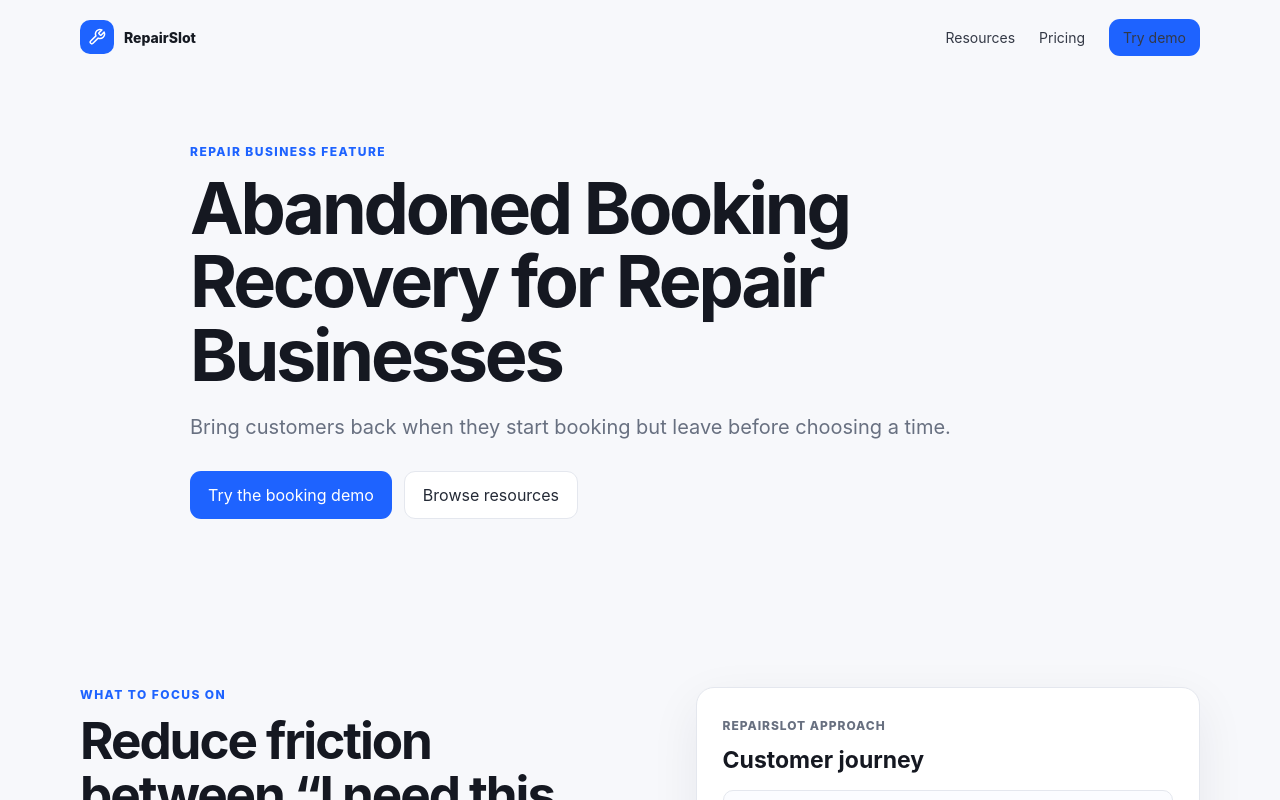
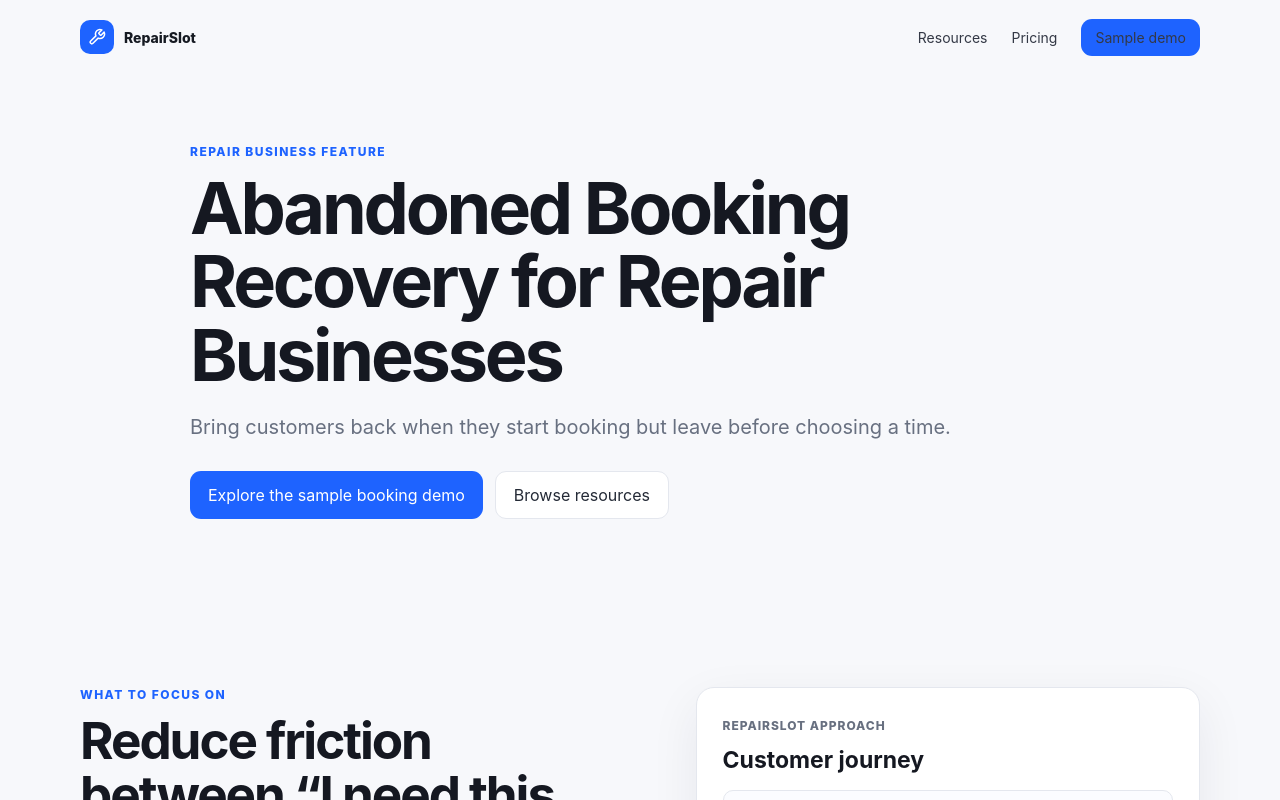
Before and after one commit to golfsum/Repairslot, a Next.js app: page /abandoned-booking-recovery-for-repair-businesses in a window 1280 px wide. Shown: the top 800 px of the page. Built offline with nearby package versions, Linux system fonts and the light colour scheme.

Commit message:
seo: label booking demo clearly across landing pages

```diff
--- a/app/[slug]/page.tsx
+++ b/app/[slug]/page.tsx
@@ -29,7 +29,7 @@ export async function generateMetadata({params}:{params:Promise<{slug:string}>})
   notFound();
 }
 
-function Header(){return <header className="nav shell"><a className="brand" href="/"><span className="brandMark"><Wrench size={18}/></span><span>RepairSlot</span></a><nav><a href="/resources">Resources</a><a href="/#pricing">Pricing</a><a className="button buttonSmall" href="/book/demo">Try demo</a></nav></header>}
+function Header(){return <header className="nav shell"><a className="brand" href="/"><span className="brandMark"><Wrench size={18}/></span><span>RepairSlot</span></a><nav><a href="/resources">Resources</a><a href="/#pricing">Pricing</a><a className="button buttonSmall" href="/book/demo">Sample demo</a></nav></header>}
 
 function Related({current}:{current:string}){
   const stop=new Set(['repair','repairs','business','businesses','software','booking','scheduling','service','services','online','for','how','to','vs']);
@@ -70,7 +70,7 @@ function IndustryPage({slug,industry}:{slug:string;industry:(typeof industries)[
   ];
   const faqSchema={'@context':'https://schema.org','@type':'FAQPage',mainEntity:faq.map(x=>({'@type':'Question',name:x.q,acceptedAnswer:{'@type':'Answer',text:x.a}}))};
   return <main className="seoPage"><Header/>
-    <section className="seoHero shell"><div className="eyebrow">Built for {industry.audience}</div><h1>{industry.name}</h1><p>{isAppliance?'A calendar slot is only useful if the team can do the job at that address, with the right preparation and enough time. Use this page to evaluate the intake and availability workflow before choosing software.':industry.intro}</p><div className="heroActions"><a className="button" href="/book/demo">{isAppliance?'Explore the sample booking demo':'Try the live booking demo'}</a><a className="ghostButton" href="/#pricing">See pricing</a></div>{isAppliance?<p><strong>Demo note:</strong> The current flow uses sample data and does not reserve a technician appointment.</p>:null}</section>
+    <section className="seoHero shell"><div className="eyebrow">Built for {industry.audience}</div><h1>{industry.name}</h1><p>{isAppliance?'A calendar slot is only useful if the team can do the job at that address, with the right preparation and enough time. Use this page to evaluate the intake and availability workflow before choosing software.':industry.intro}</p><div className="heroActions"><a className="button" href="/book/demo">Explore the sample booking demo</a><a className="ghostButton" href="/#pricing">See pricing</a></div><p><strong>Demo note:</strong> This sample flow does not create a real technician appointment.</p></section>
     <section className="seoStrip"><div className="shell seoBenefits"><div><Clock3/><strong>24/7 booking</strong><span>Take bookings after the office closes.</span></div><div><PhoneMissed/><strong>Recover missed demand</strong><span>Give callers and website visitors a path back to booking.</span></div><div><Globe2/><strong>Works on your site</strong><span>Hosted page, inline embed or floating widget.</span></div><div><MessageSquareText/><strong>Repair-specific intake</strong><span>Collect useful details before showing the calendar.</span></div></div></section>
     <section className="section shell seoTwoCol"><div><div className="eyebrow">Why generic calendars fall short</div><h2>The booking should understand the repair before it offers a time.</h2><p>{industry.audience.charAt(0).toUpperCase()+industry.audience.slice(1)} need more than an empty appointment slot. The service type, location, expected duration and technician capacity all affect what can actually be booked.</p>{isAppliance?<p>A production flow should test an out-of-area address, an unsupported service, a fully booked day, competing requests for the last capacity, cancellation and rescheduling. A polished demo is not proof that those cases work.</p>:null}<ul className="seoChecklist">{industry.challenges.map(x=><li key={x}><Check/>{x}</li>)}</ul><h3 className="seoSubhead">Useful intake to collect first</h3><ul className="seoChecklist">{industry.questions.map(x=><li key={x}><Check/>{x}</li>)}</ul></div><div className="seoExampleCard"><span>{isAppliance?'Sample intake options':'Example booking options'}</span><h3>What needs service?</h3>{industry.examples.map(x=><div className="seoExample" key={x}>{x}</div>)}<div className="seoWindow"><strong>{isAppliance?'Demo availability':'Next available'}</strong><span>Tomorrow · 10 AM–12 PM</span></div></div></section>
     <section className="section industrySection"><div className="shell seoInstall"><div className="sectionIntro narrow"><div className="eyebrow">Install it your way</div><h2>One booking flow, three ways to put it in front of customers.</h2></div><div className="steps"><article className="step"><span>1</span><h3>Hosted booking page</h3><p>Share a RepairSlot URL from Google Business Profile, social, email or text.</p></article><article className="step"><span>2</span><h3>Inline website booking</h3><p>Put the full flow directly on a page of the existing business website.</p></article><article className="step"><span>3</span><h3>Floating booking widget</h3><p>Add a persistent booking button without rebuilding the website.</p></article></div></div></section>
@@ -83,9 +83,9 @@ function ResourcePageView({slug,page}:{slug:string;page:(typeof resourcePages)[n
   const faq=page.faq.map((q,i)=>({q,a:i===0?`${page.title} helps a repair business reduce customer friction by giving people a clearer path from service need to a valid booking.`:i===1?'Yes. RepairSlot can be used as a hosted page, inline embed or floating widget on an existing website.':'A small repair business can start with a simple service list and availability rules, then add automation as needed.'}));
   const faqSchema={'@context':'https://schema.org','@type':'FAQPage',mainEntity:faq.map(x=>({'@type':'Question',name:x.q,acceptedAnswer:{'@type':'Answer',text:x.a}}))};
   return <main className="seoPage"><Header/>
-    <section className="seoHero shell"><div className="eyebrow">{page.eyebrow}</div><h1>{page.title}</h1><p>{page.intro}</p><div className="heroActions"><a className="button" href="/book/demo">Try the booking demo</a><a className="ghostButton" href="/resources">Browse resources</a></div></section>
+    <section className="seoHero shell"><div className="eyebrow">{page.eyebrow}</div><h1>{page.title}</h1><p>{page.intro}</p><div className="heroActions"><a className="button" href="/book/demo">Explore the sample booking demo</a><a className="ghostButton" href="/resources">Browse resources</a></div></section>
     <section className="section shell seoTwoCol"><div><div className="eyebrow">What to focus on</div><h2>Reduce friction between “I need this fixed” and “you’re booked.”</h2><p>Repair customers often arrive with high intent. A strong booking workflow keeps the next step obvious while still protecting the business from impossible appointment promises.</p><ul className="seoChecklist">{page.points.map(x=><li key={x}><Check/>{x}</li>)}</ul>{isInstallGuide?<p>Planning an appliance-repair flow? Use the <a href="/appliance-repair-scheduling-software">appliance repair scheduling software checklist and sample demo</a> to review intake, service-area and capacity checks. The sample does not create a real appointment.</p>:null}</div><div className="seoExampleCard"><span>RepairSlot approach</span><h3>Customer journey</h3><div className="seoExample">1. Choose the repair or service</div><div className="seoExample">2. Provide job and location details</div><div className="seoExample">3. See valid service windows</div><div className="seoExample">4. Confirm the booking</div><div className="seoWindow"><strong>Goal</strong><span>Less waiting, fewer lost leads</span></div></div></section>
     <section className="section industrySection"><div className="shell"><div className="sectionIntro narrow"><div className="eyebrow">Built for real repair workflows</div><h2>Use the booking layer without replacing everything else.</h2><p>RepairSlot is positioned as the customer-facing booking and recovery layer. A business can keep its current CRM, invoicing or dispatch tools and start with online booking first.</p></div><div className="steps"><article className="step"><span>1</span><h3>Start simple</h3><p>Define common services, business hours and service areas.</p></article><article className="step"><span>2</span><h3>Put booking everywhere</h3><p>Use the hosted link, inline page and floating widget.</p></article><article className="step"><span>3</span><h3>Recover more demand</h3><p>Add missed-call, reminder and abandoned-booking automation.</p></article></div></div></section>
     <section className="section shell faqSection"><div className="sectionIntro narrow"><div className="eyebrow">FAQ</div><h2>Questions about {page.title.toLowerCase()}</h2></div><div className="faqList">{faq.map(x=><details key={x.q}><summary>{x.q}</summary><p>{x.a}</p></details>)}</div></section>
-    <Related current={slug}/><section className="cta"><div className="shell ctaInner"><div><div className="eyebrow light">Make the next step bookable.</div><h2>Turn more repair demand into scheduled work.</h2></div><a className="button lightButton" href="/book/demo">Try RepairSlot</a></div></section><script type="application/ld+json" dangerouslySetInnerHTML={{__html:JSON.stringify(faqSchema)}}/></main>
+    <Related current={slug}/><section className="cta"><div className="shell ctaInner"><div><div className="eyebrow light">Make the next step bookable.</div><h2>Turn more repair demand into scheduled work.</h2></div><a className="button lightButton" href="/book/demo">Explore the sample demo</a></div></section><script type="application/ld+json" dangerouslySetInnerHTML={{__html:JSON.stringify(faqSchema)}}/></main>
 }
```
